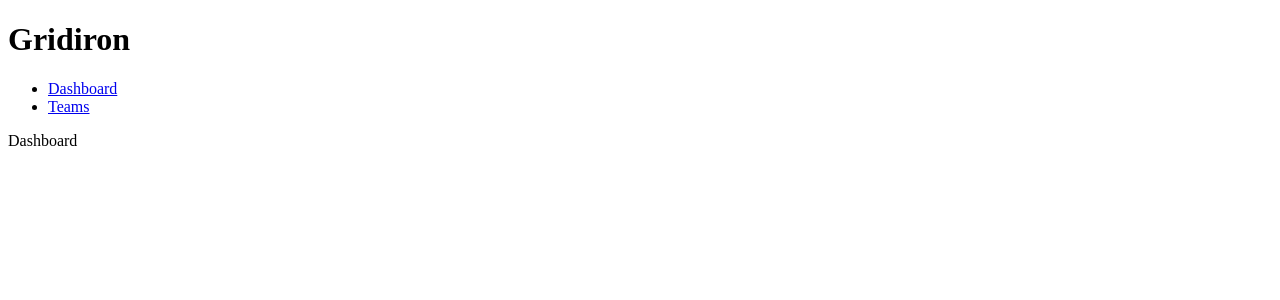
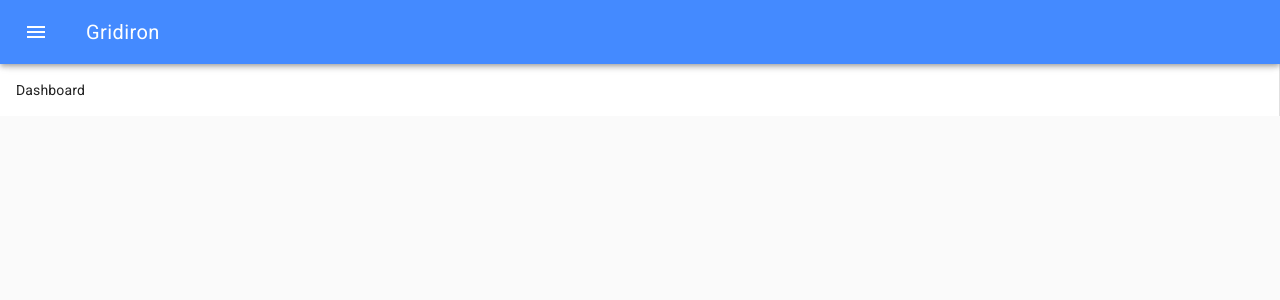
Before and after one commit to domnikl/gridiron, a Vue app in the folder frontend/: page / in a window 1280 px wide. Shown: the top 300 px of the page. Built offline with nearby package versions, Linux system fonts and the light colour scheme.

Commit message:
frontend with Material design

```diff
--- a/frontend/package.json
+++ b/frontend/package.json
@@ -11,6 +11,7 @@
   "dependencies": {
     "axios": "^0.19.2",
     "vue": "2.6.11",
+    "vue-material": "^1.0.0-beta-14",
     "vue-router": "^3.3.4",
     "vuex": "^3.5.1"
   },
--- a/frontend/public/index.html
+++ b/frontend/public/index.html
@@ -9,6 +9,8 @@
     <meta name="msapplication-TileColor" content="#42b983">
     <meta name="theme-color" content="#ffffff">
     <title>Gridiron</title>
+
+    <link rel="stylesheet" href="//fonts.googleapis.com/css?family=Roboto:400,500,700,400italic|Material+Icons">
 </head>
     <body>
         <div id="app"></div>
--- a/frontend/src/App.vue
+++ b/frontend/src/App.vue
@@ -1,15 +1,33 @@
 <template>
-    <div id="app">
-        <h1>Gridiron</h1>
+    <div class="page-container">
+        <md-app md-mode="fixed">
+            <md-app-toolbar class="md-primary">
+                <md-button class="md-icon-button" @click="menuVisible = !menuVisible">
+                    <md-icon>menu</md-icon>
+                </md-button>
 
-        <p>
-            <ul>
-                <li><router-link to="/">Dashboard</router-link></li>
-                <li><router-link to="/teams">Teams</router-link></li>
-            </ul>
-        </p>
+                <span class="md-title">Gridiron</span>
+            </md-app-toolbar>
 
-        <router-view></router-view>
+            <md-app-drawer :md-active.sync="menuVisible">
+                <md-toolbar class="md-transparent" md-elevation="0">Navigation</md-toolbar>
+
+                <md-list>
+                    <md-list-item to="/">
+                        <md-icon>move_to_inbox</md-icon>
+                        <span class="md-list-item-router">Dashboard</span>
+                    </md-list-item>
+                    <md-list-item to="/teams">
+                        <md-icon>people</md-icon>
+                        <span class="md-list-item-router">Teams</span>
+                    </md-list-item>
+                </md-list>
+            </md-app-drawer>
+
+            <md-app-content>
+                <router-view></router-view>
+            </md-app-content>
+        </md-app>
     </div>
 </template>
 
@@ -17,6 +35,9 @@
 
 export default {
   name: 'app',
+  data: () => ({
+    menuVisible: false,
+  }),
 };
 </script>
 
--- a/frontend/src/Teams.vue
+++ b/frontend/src/Teams.vue
@@ -2,8 +2,27 @@
     <div>
         <h1>Teams</h1>
 
-        <div v-for="team in teams" :key="team.uuid">
-            {{ team.name }}
+        <div class="md-layout md-gutter md-alignment-center">
+            <div class="md-layout-item md-medium-size-33 md-small-size-50 md-xsmall-size-100"
+                 v-for="team in teams" :key="team.uuid">
+                <md-card md-with-hover>
+                    <md-ripple>
+                        <md-card-header>
+                            <div class="md-title">{{team.name}}</div>
+                            <div class="md-subhead">Football Team</div>
+                        </md-card-header>
+
+                        <!--<md-card-content>
+                            This is some content
+                        </md-card-content>
+
+                        <md-card-actions>
+                            <md-button>Action</md-button>
+                            <md-button>Action</md-button>
+                        </md-card-actions>-->
+                    </md-ripple>
+                </md-card>
+            </div>
         </div>
     </div>
 </template>
@@ -42,5 +61,8 @@
 };
 </script>
 
-<style lang="scss">
+<style lang="scss" scoped>
+.md-card {
+    height: 120px;
+}
 </style>
--- a/frontend/src/main.js
+++ b/frontend/src/main.js
@@ -1,10 +1,15 @@
 import Vue from 'vue';
 import Vuex from 'vuex';
 import VueRouter from 'vue-router';
+import VueMaterial from 'vue-material';
+import 'vue-material/dist/vue-material.min.css';
+import 'vue-material/dist/theme/default.css';
+
 import App from '@/App.vue';
 import Dashboard from '@/Dasboard.vue';
 import Teams from '@/Teams.vue';
 
+Vue.use(VueMaterial);
 Vue.use(VueRouter);
 Vue.use(Vuex);
 
```
Also changed, not shown: 1 other file (tests, documents, lock files or other folders).
